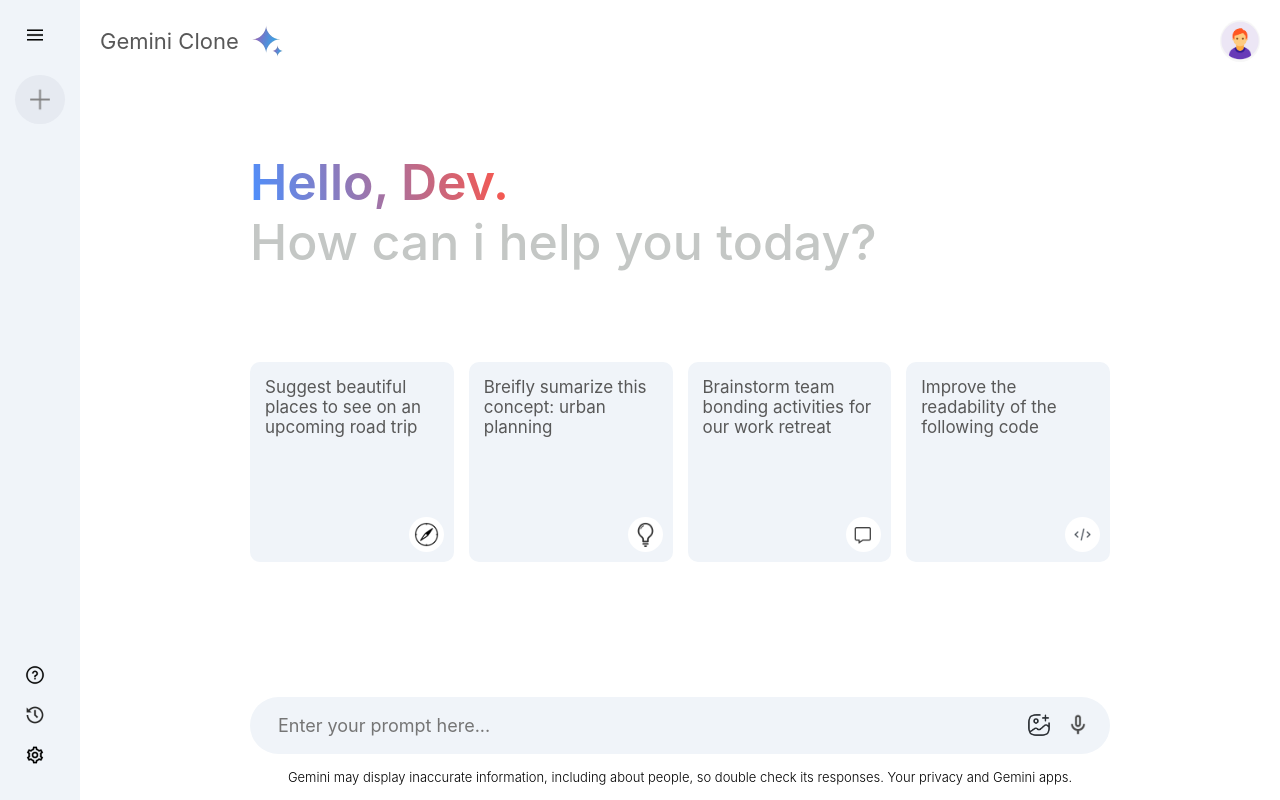
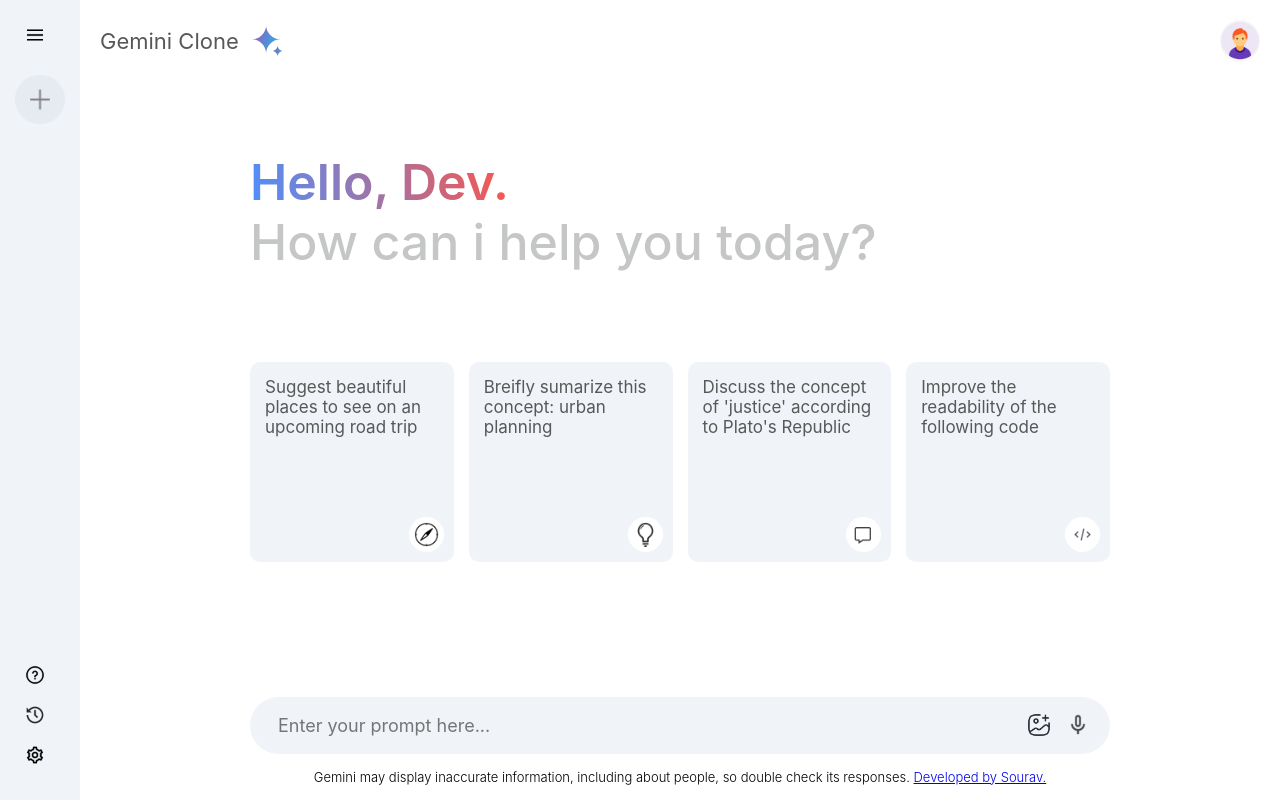
Before and after one commit to souravcodes1080/gemini-clone, a React (Vite) app: page / in a window 1280 px wide. Built offline with nearby package versions, Linux system fonts and the light colour scheme.

Commit message:
final changes before production

```diff
--- a/src/components/Main/Main.jsx
+++ b/src/components/Main/Main.jsx
@@ -16,7 +16,7 @@
 
   const [phase1, setPhase1] = useState("Suggest beautiful places to see on an upcoming road trip")
   const [phase2, setPhase2] = useState("Breifly sumarize this concept: urban planning")
-  const [phase3, setPhase3] = useState("Brainstorm team bonding activities for our work retreat")
+  const [phase3, setPhase3] = useState("Discuss the concept of 'justice' according to Plato's Republic")
   const [phase4, setPhase4] = useState("Improve the readability of the following code")
    const resultRef = useRef(null);
    useEffect(() => {
@@ -110,14 +110,14 @@
               />
 
               <div>
-                <img src={assets.gallery_icon} alt="" />
-                <img src={assets.mic_icon} alt="" />
+                <img src={assets.gallery_icon} alt="" onClick={()=>alert("Upgrade to premium to use this feature.")}/>
+                <img src={assets.mic_icon} alt="" onClick={()=>alert("Buy me a coffee to use this feature.")} />
                 {input ? <img onClick={() => onSent()} src={assets.send_icon} alt="" />: null}
               </div>
             </div>
             <p className="bottom-info">
               Gemini may display inaccurate information, including about people,
-              so double check its responses. Your privacy and Gemini apps.
+              so double check its responses. <a target="_blank" href="https://sourav-c-portfolio.netlify.app">Developed by Sourav.</a>
             </p>
           </div>
         </div>
```
